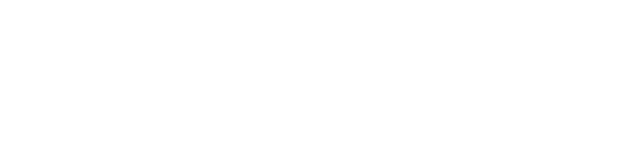
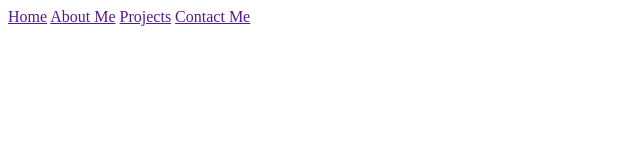
Before and after one commit to spamalope01/301n3Portfolio, a plain HTML site: page index.html in a window 1280 px wide. Shown: the whole page, without its empty margins (0-640 px from the left). Drawn offline with Linux system fonts and the light colour scheme.

Commit message:
added a couple new pages, added a nav and linked the js file and jq library, made more notes about next steps in js/jq and styles.

```diff
--- a/index.html
+++ b/index.html
@@ -5,8 +5,11 @@
     <title>Jonathan Daniel Web Devloper</title>
   </head>
   <body>
-    <nav>
-      <!-- global nav here, items TBD, but about me, projects, contact me -->
+    <nav id="globalNav">
+      <a class="navLink" href="">Home</a>
+      <a class="navLink" href="">About Me</a>
+      <a class="navLink" href="">Projects</a>
+      <a class="navLink" href="">Contact Me</a>
     </nav>
     <main>
       <section class="slideshow">
@@ -18,5 +21,6 @@
     <footer>
       <!-- footer with copyright, and social media. -->
     </footer>
+    <script type="text/javascript" src="js/app.js"></script>
   </body>
 </html>
--- a/style.css
+++ b/style.css
@@ -0,0 +1,6 @@
+/*I'm thinking a background color of some kind of gradient....something dark though...
+
+
+Need to find a good Google font for things
+
+Beyond that, i'll have to see how the site shapes up to figure out how to size and style any other elements. */
```
Also changed, not shown: aboutMe.html (added, +15 -0 lines), app.js (+12 -1 lines), contact.html (added, +10 -0 lines).
